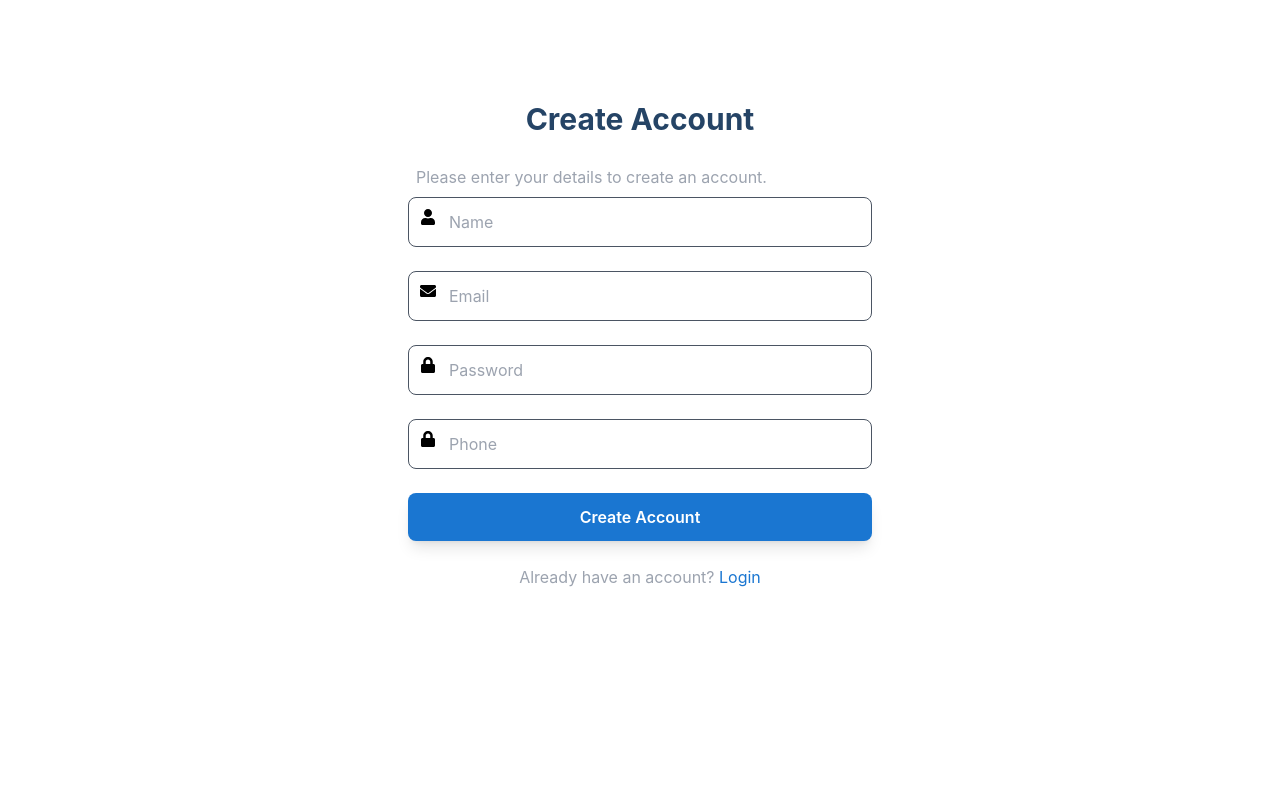
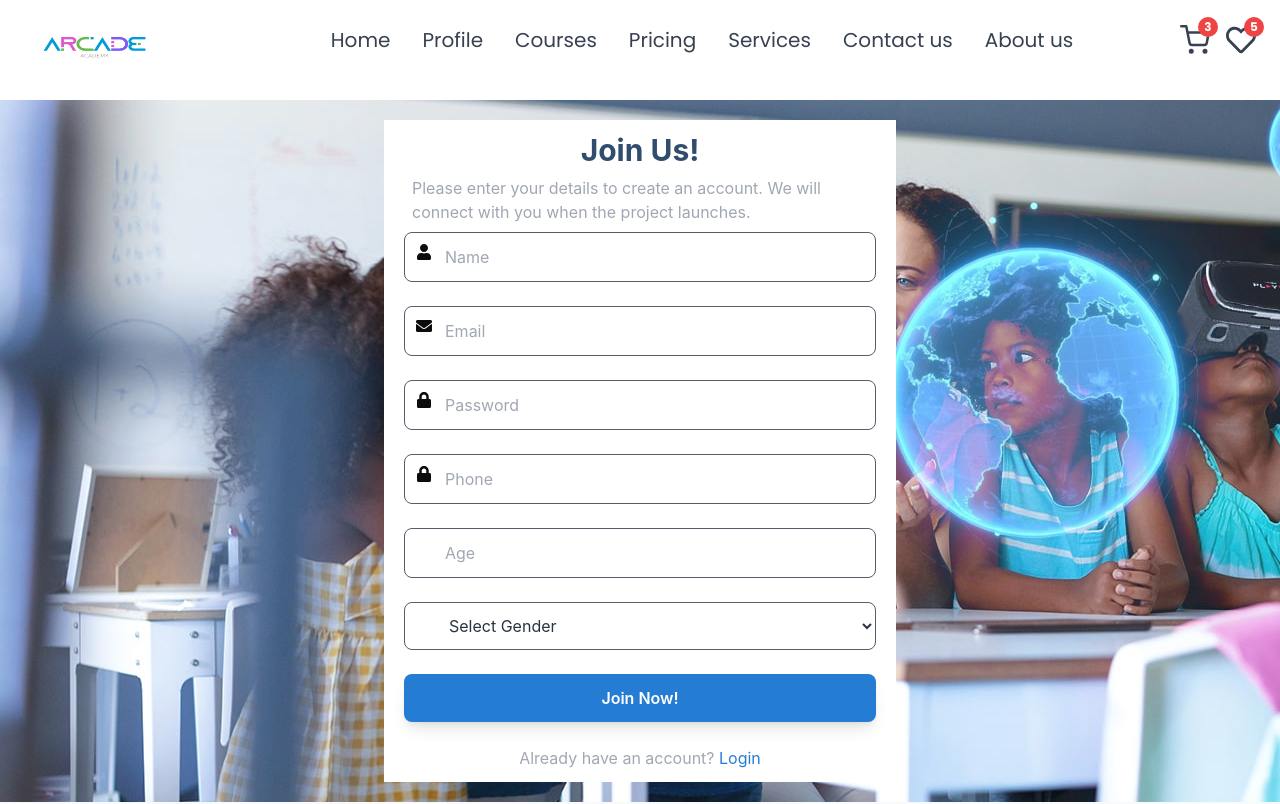
Before and after one commit to nadashaban10/Educational-App, a React (Vite) app: page /register in a window 1280 px wide. Shown: the top 804 px of the page. Built offline with nearby package versions, Linux system fonts and the light colour scheme.

Commit message:
design fixing

```diff
--- a/src/components/Register.jsx
+++ b/src/components/Register.jsx
@@ -3,6 +3,9 @@ import { FaEnvelope, FaLock, FaUser } from 'react-icons/fa';
 import { useNavigate } from 'react-router-dom';
 import RegistrationPopup from './RegisterPopup';
 // import { AuthContext } from '../context/AuthContext';
+import NavBar from './NavBar';
+import Footer from './Footer';
+import virtualreality from "../../public/images/virtual-reality-in-Education-.jpg";
 
 const Register = ({ handleLoginOpen }) => {
     const navigate = useNavigate();
@@ -11,6 +14,8 @@ const Register = ({ handleLoginOpen }) => {
     const [email, setEmail] = useState('');
     const [password, setPassword] = useState('');
     const [phone, setPhone] = useState('');
+    const [age, setAge] = useState('');
+    const [gender, setGender] = useState('');
     const [error, setError] = useState(null);
     const [isPopupOpen, setIsPopupOpen] = useState(false); // Popup visibility state
     const [loading, setLoading] = useState(false); // Loading state
@@ -18,15 +23,19 @@ const Register = ({ handleLoginOpen }) => {
     const handleClick = () => {
         navigate('/Login');
     };
+    const handleRegisterClick = (e) => {
+        e.preventDefault();
+        setIsPopupOpen(true);
+    }
 
-    const fetchRegisterUser = async (name, email, password, phone) => {
+    const fetchRegisterUser = async (name, email, password, phone, age, gender) => {
         try {
-            const response = await fetch('http://localhost:4000/api/v1/auth/user/signup', {
+            const response = await fetch('', {
                 method: 'POST',
                 headers: {
                     'Content-Type': 'application/json',
                 },
-                body: JSON.stringify({ name, email: { email: email }, password, phone: { phone: phone } }),
+                body: JSON.stringify({ name, email: { email: email }, password, phone: { phone: phone }, age, gender }),
             });
             const data = await response.json();
             if (response.ok) {
@@ -43,25 +52,27 @@ const Register = ({ handleLoginOpen }) => {
         }
     };
 
-    const handleRegisterClick = async (e) => {
-        e.preventDefault();
-        setLoading(true); // Set loading state
-        await fetchRegisterUser(name, email, password, phone);
-    };
+    // const handleRegisterClick = async (e) => {
+    //     e.preventDefault();
+    //     setLoading(true); // Set loading state
+    //     await fetchRegisterUser(name, email, password, phone, age, gender);
+    // };
 
     const closePopup = () => {
         setIsPopupOpen(false);
     };
 
     return (
-        <div className="h-[550px] flex items-center justify-center mt-[70px] rtl">
-            <div className="p-6 max-w-lg w-full">
-                <h2 className="text-3xl font-bold text-center text-[#254466] mb-5">Create Account</h2>
-                <p className="text-gray-400 p-2">Please enter your details to create an account.</p>
+        <>
+        <NavBar />
+        <div className="h-full flex items-center w-full justify-center mt-[100px] rtl" style={{ backgroundImage: `url(${virtualreality})`, opacity: "95%" }}>
+            <div className="py-3 px-5 max-w-lg w-full bg-white my-5">
+                <h2 className="text-3xl font-bold text-center text-[#254466] mb-">Join Us!</h2>
+                <p className="text-gray-400 p-2">Please enter your details to create an account. We will connect with you when the project launches.</p>
 
                 {error && <p className="text-red-500 text-center">{error}</p>}
 
-                <form onSubmit={handleRegisterClick}>
+                <form onSubmit={handleRegisterClick} className='bg-white'>
                     <div className="mb-6 relative">
                         <FaUser className="absolute left-3 top-3 text-black" />
                         <input
@@ -104,12 +115,34 @@ const Register = ({ handleLoginOpen }) => {
                             placeholder="Phone"
                         />
                     </div>
+                    <div className="mb-6 relative">
+
+                        <input
+                            value={age}
+                            onChange={(e) => setAge(e.target.value)}
+                            type="number"
+                            className="w-full px-10 py-3 border border-gray-600 bg-white text-gray-800 rounded-lg focus:outline-none focus:ring-2 focus:ring-[#1A76D1] transition-colors "
+                            placeholder="Age"
+                        />
+                    </div>
+                    <div className="mb-6 relative">
+                        <select
+                            value={gender}
+                            onChange={(e) => setGender(e.target.value)}
+                            className="w-full px-10 py-3 border border-gray-600 bg-white text-gray-800 rounded-lg focus:outline-none focus:ring-2 focus:ring-[#1A76D1] transition-colors"
+                        >
+                            <option value="" disabled>Select Gender</option>
+                            <option value="male">Male</option>
+                            <option value="female">Female</option>
+                            <option value="other">Other</option>
+                        </select>
+                    </div>
                     <button
                         type="submit"
                         className="w-full bg-[#1A76D1] text-white font-semibold py-3 rounded-lg shadow-lg hover:bg-[#1A76D1] transition duration-300 ease-in-out"
                         disabled={loading} // Disable button while loading
                     >
-                        {loading ? 'Loading...' : 'Create Account'}
+                        {loading ? 'Loading...' : 'Join Now!'}
                     </button>
                 </form>
 
@@ -126,6 +159,8 @@ const Register = ({ handleLoginOpen }) => {
                 <RegistrationPopup isOpen={isPopupOpen} onClose={closePopup} />
             </div>
         </div>
+        <Footer />
+        </>
     );
 };
 
--- a/src/components/RegisterPopup.jsx
+++ b/src/components/RegisterPopup.jsx
@@ -8,8 +8,8 @@ import { motion } from 'framer-motion';
 const RegistrationPopup = ({ isOpen, onClose }) => {
     const navigate = useNavigate();
 
-    const handleLoginRedirect = () => {
-        navigate('/Login');
+    const handleGoHome = () => {
+        navigate('/');
         onClose();
     };
 
@@ -31,9 +31,9 @@ const RegistrationPopup = ({ isOpen, onClose }) => {
                 </div>
                 <div className='bg-[] h-[200px] w-[390px]'></div>
                 <h2 className='font-bold text-2xl pb-3'>Registration Successful</h2>
-                <p className='mb-5'>Please check your email for further instructions.</p>
-                <button onClick={handleLoginRedirect} className='bg-[#1A76D1] text-white py-2 px-4 rounded-md '>
-                    Go to Login
+                <p className='mb-5 text-center'>Thank you for registering! We will connect with you when the app launches.</p>
+                <button onClick={handleGoHome} className='bg-[#1A76D1] text-white py-2 px-4 rounded-md '>
+                    Back to home Page
                 </button>
             </motion.div>
         </Popup>
--- a/src/pages/LandingPage.jsx
+++ b/src/pages/LandingPage.jsx
@@ -23,8 +23,12 @@ import { FaPhoneVolume } from "react-icons/fa6";
 import { FaHouseChimney } from "react-icons/fa6";
 import Courses from "../components/Courses";
 import Reviews from "../components/Reviews";
+import { useNavigate } from "react-router-dom";
 
 function LandingPage() {
+const navigate = useNavigate();
+  const handlenavigate = () => {
+    navigate("/register"); }
   return (
     <>
       <NavBar />
@@ -54,7 +58,8 @@ function LandingPage() {
       science and history to life for high school students
     </p>
     <div className="w-full h-auto md:h-[180px] flex flex-col md:flex-row items-center font-semibold space-y-3 md:space-y-0">
-      <button className="rounded-full text-lg md:text-2xl h-[70px] md:h-[100px] w-full md:w-[500px] bg-[#366cff] text-center space-y-2 text-white mr-0 md:mr-3 px-3">
+      <button onClick={handlenavigate}
+       className="rounded-full text-lg md:text-2xl h-[70px] md:h-[100px] w-full md:w-[500px] bg-[#366cff] text-center space-y-2 text-white mr-0 md:mr-3 px-3">
         Sign Up to Be Alerted When the App is Available!
       </button>
       <button className="rounded-full text-lg md:text-2xl h-[50px] md:h-[70px] bg-black w-full md:w-[200px] text-white px-3">
@@ -80,7 +85,7 @@ function LandingPage() {
       particularly visual learners, in complex subjects like physics,
       chemistry, and history. Arcade Academy addresses this challenge by
       using Augmented Reality (AR) to create immersive learning
-      experiences that make abstract concepts tangible and exciting”
+      experiences that make abstract concepts tangible and exciting
     </p>
   </div>
 
```
